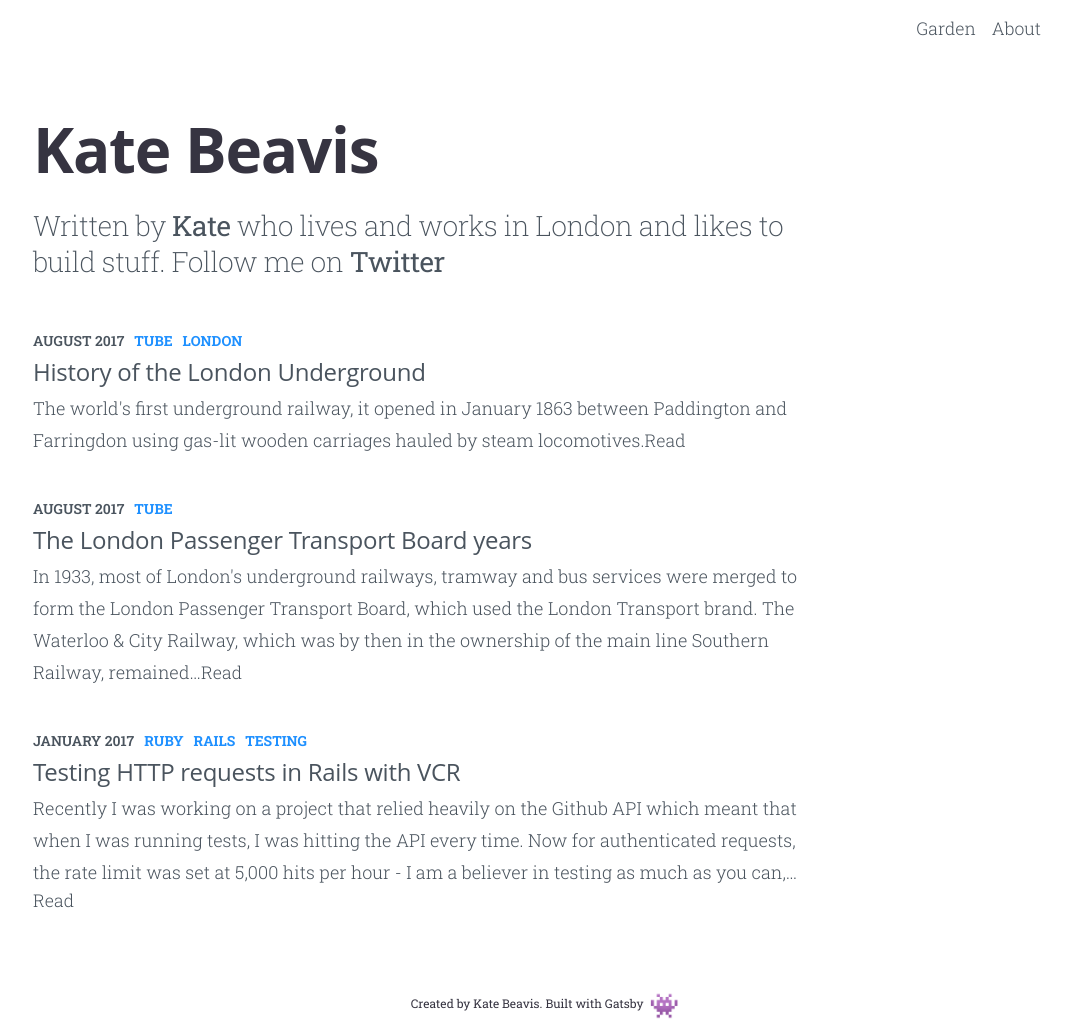
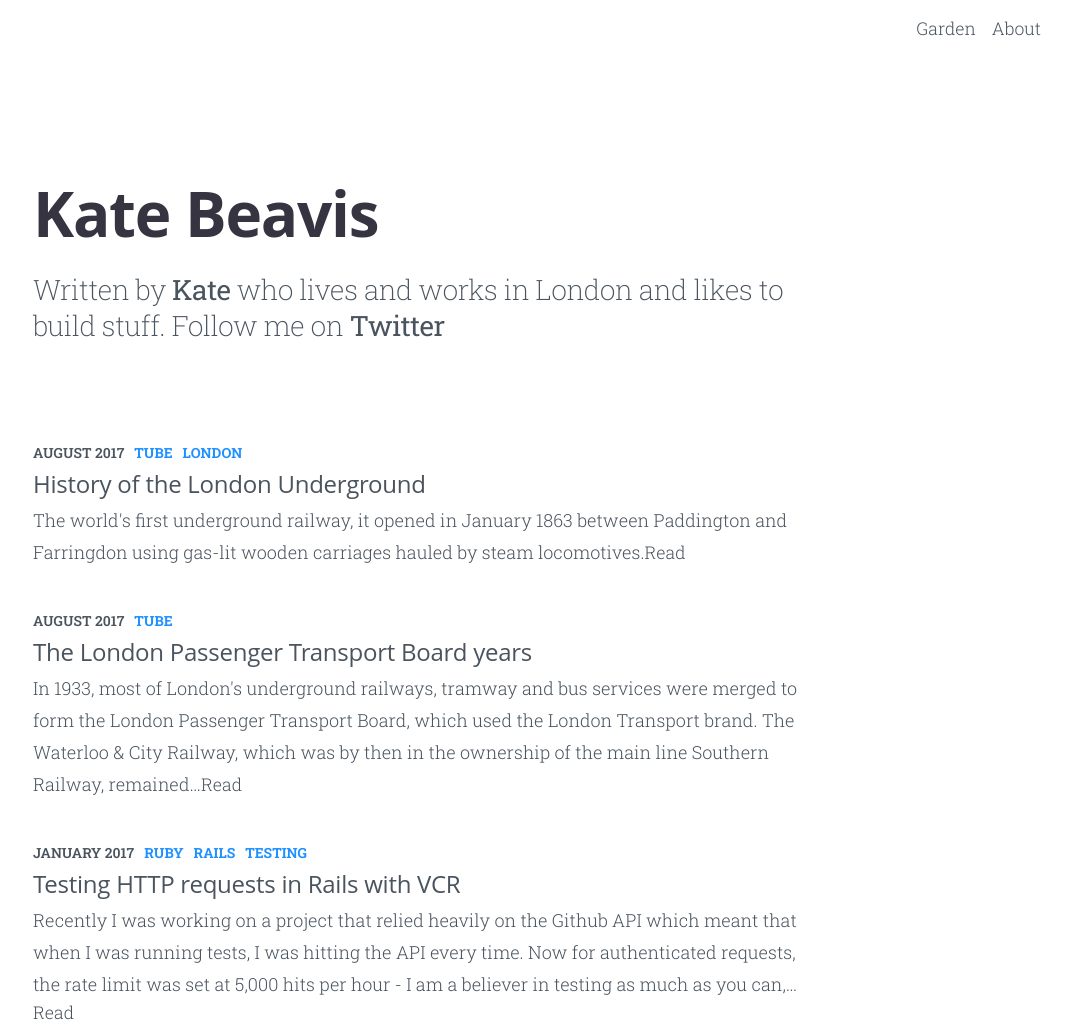
Before and after one commit to katebeavis/gatsby-blog, a Gatsby site: page / in a window 1280 px wide. Shown: the top 1030 px of the page, without its empty margins (95-1164 px from the left). Built offline with nearby package versions, Linux system fonts and the light colour scheme; Gatsby itself is replaced by a stand-in of ours.

Commit message:
Layout tweaks

```diff
--- a/src/components/Bio/Bio.tsx
+++ b/src/components/Bio/Bio.tsx
@@ -5,12 +5,11 @@ import Heading from '../Heading/Heading';
 
 const BioContainer = styled.aside`
   display: flex;
-  margin-bottom: 3rem;
   max-width: 776px;
 `;
 
 const Bio = () => (
-  <BioContainer>
+  <BioContainer className='mb-24'>
     <Heading as='h3' weight='extraLight'>
       Written by <strong>Kate</strong> who lives and works in London and likes
       to build stuff. Follow me on
--- a/src/components/Layout/Layout.tsx
+++ b/src/components/Layout/Layout.tsx
@@ -60,8 +60,8 @@ const Layout = ({ children }: any) => {
       <GlobalStyle theme='light' />
       <Container>
         <Nav />
-        <Main className='mt-8'>
-          <header className='my-8'>
+        <Main className='mt-20'>
+          <header className='mt-12 mb-8'>
             <Heading as='h1'>
               <SLink to='/'>{data.site.siteMetadata.title}</SLink>
             </Heading>
```
